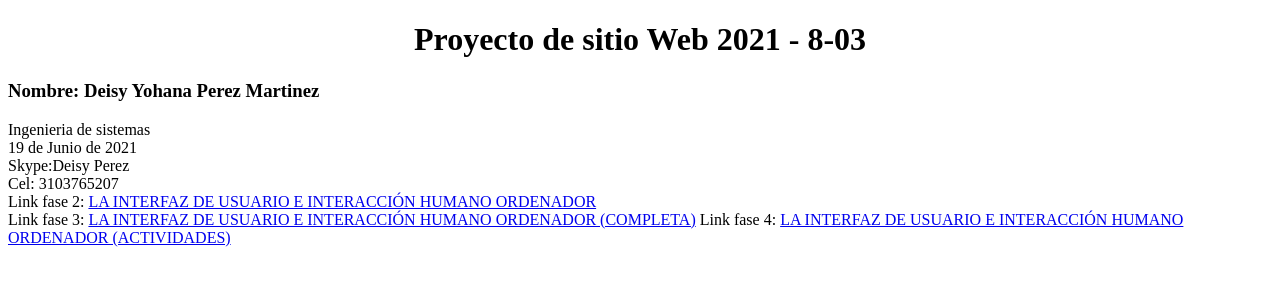
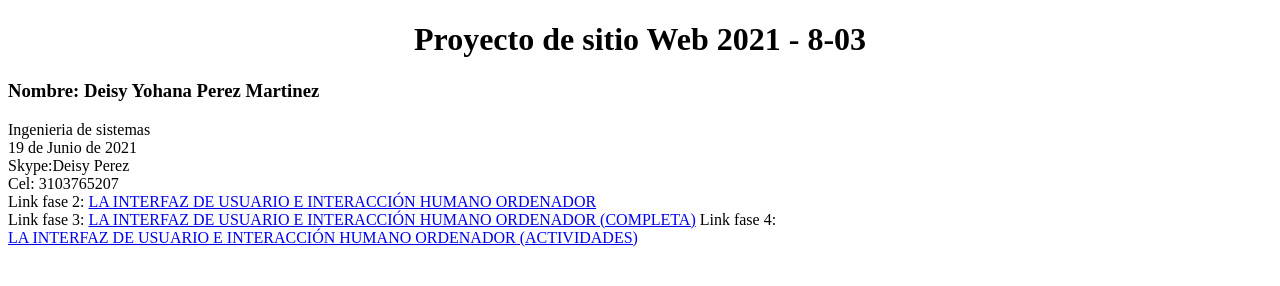
Before and after one commit to DeisyPere/DSW-DeisyPerez, a plain HTML site: page index.html in a window 1280 px wide. Drawn offline with Linux system fonts and the light colour scheme.

Commit message:
Update index.html

```diff
--- a/index.html
+++ b/index.html
@@ -18,7 +18,7 @@
             LA INTERFAZ DE USUARIO E INTERACCIÓN HUMANO ORDENADOR</a><br>
         Link fase 3: <a href="fase3/index.html">
             LA INTERFAZ DE USUARIO E INTERACCIÓN HUMANO ORDENADOR (COMPLETA)</a>
-        Link fase 4: <a href="fase4/index.html">
+        Link fase 4: <a href="fase4/index.html"><br>
             LA INTERFAZ DE USUARIO E INTERACCIÓN HUMANO ORDENADOR (ACTIVIDADES)</a>
         </p>
 </body>
```
